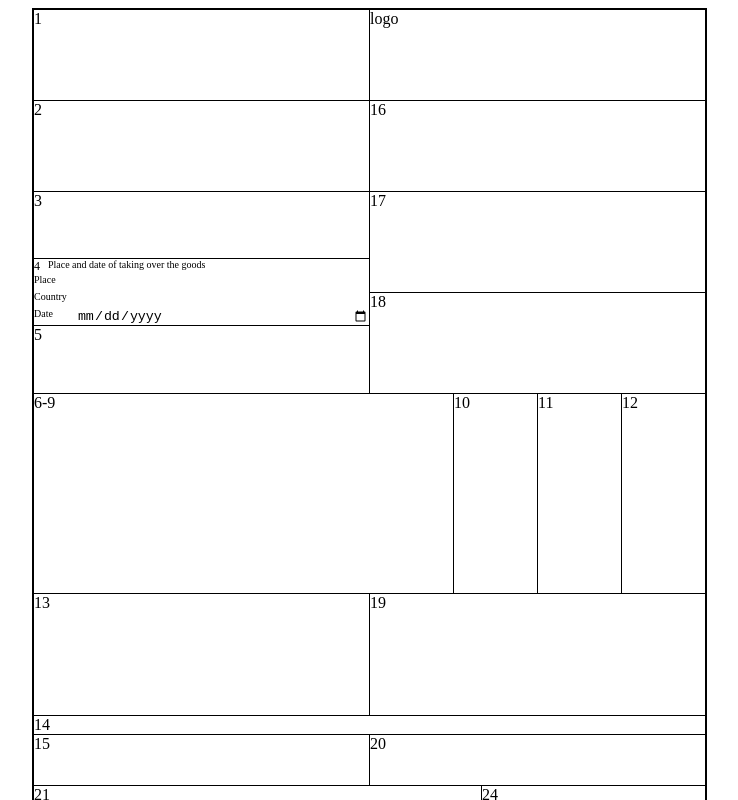
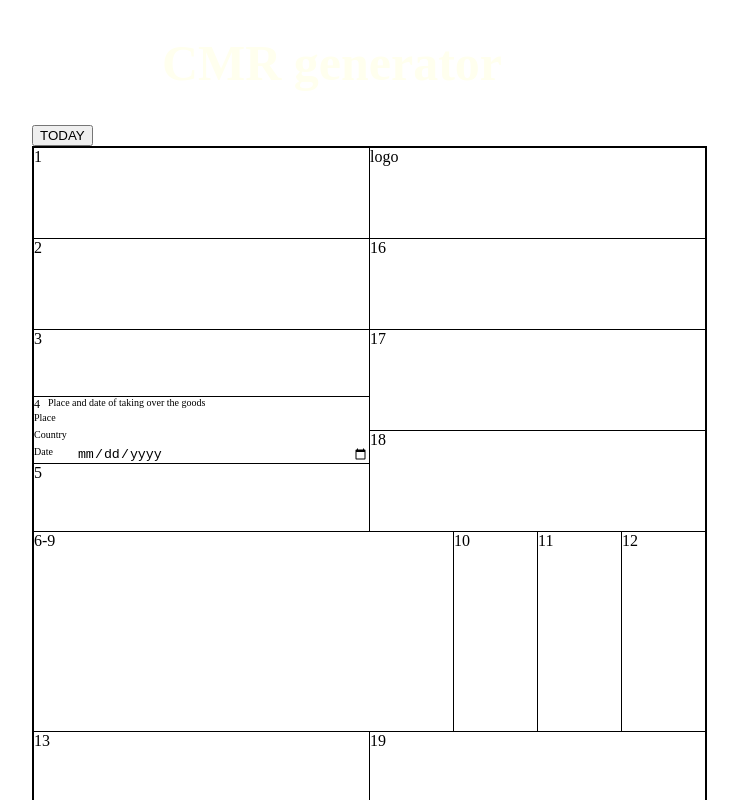
Before and after one commit to vilcinskij/CMR, a Next.js app in the folder nextjs/: page / in a window 1280 px wide. Shown: the top 800 px of the page, without its empty margins (308-1046 px from the left). Built offline with nearby package versions, Linux system fonts and the light colour scheme.

Commit message:
buttonOnClick

```diff
--- /dev/null
+++ b/nextjs/components/grafos/TodayButton.js
@@ -0,0 +1,12 @@
+export default function TodayButton() {
+
+    function consLog() {
+        console.log('LABAS');
+    }
+
+    return (
+        <>
+            <button onClick={consLog} >TODAY</button>
+        </>
+    )
+}
--- a/nextjs/pages/index.js
+++ b/nextjs/pages/index.js
@@ -2,14 +2,16 @@ import { Inter } from 'next/font/google'
 import styles from '@/styles/Home.module.css'
 import Link from 'next/link'
 import Cmr from './cmr'
+import TodayButton from '@/components/grafos/TodayButton'
 
 const inter = Inter({ subsets: ['latin'] })
 
 export default function Home() {
   return (
     <div className={styles.container}>
-      {/* <h1 className={`${styles.title} font-effect-fire-animation`}>CMR generator</h1> */}
-      <Cmr></Cmr>
+      <h1 className={`${styles.title} font-effect-fire-animation`}>CMR generator</h1>
+      <TodayButton/>
+      <Cmr/>
     </div>
   )
 }
--- a/nextjs/styles/Cmr.module.scss
+++ b/nextjs/styles/Cmr.module.scss
@@ -1,4 +1,4 @@
-$description-font-size: 10px;
+@import "./variables";
 
 .grafa_border {
     border-bottom: solid black 1px;
--- /dev/null
+++ b/nextjs/styles/_variables.scss
@@ -0,0 +1 @@
+$description-font-size: 10px;
```
Also changed, not shown: 1 other file (tests, documents, lock files or other folders).
